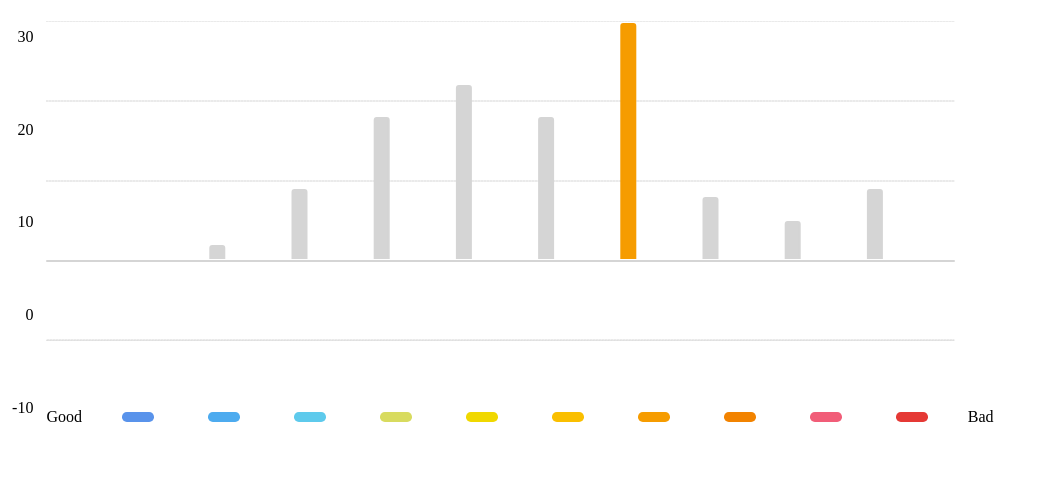
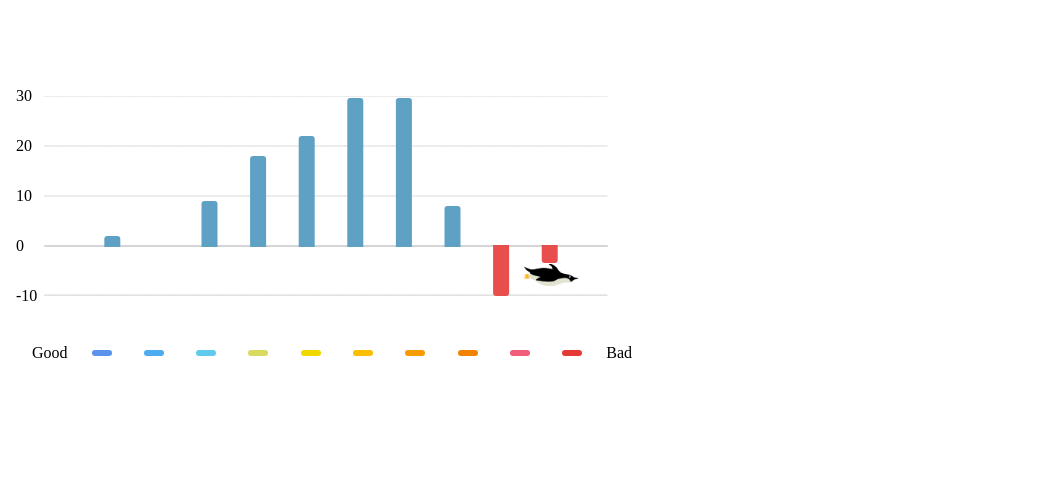
Before and after one commit to pedestriandeck/miraisedai, a plain HTML site: page bankapp/Views/graphTest.html in a window 1280 px wide. Shown: the whole page, without its empty margins (0-1044 px from the left). Drawn offline with Linux system fonts and the light colour scheme.

Commit message:
0208 graph

```diff
--- a/bankapp/Views/graphTest.html
+++ b/bankapp/Views/graphTest.html
@@ -4,12 +4,18 @@
 <head>
 	<meta charset="utf-8">
 	<meta name="viewport" content="width=device-width, initial-scale=1">
-	<title>グラフサンプル③</title>
+	<title>graph test</title>
 	<link rel="stylesheet" href="../bunk_files/p_css/graphTast.css">
 </head>
 
 <body>
 	<!-- グラフ③ -->
+	<div class="spacing">
+
+	</div>
+	<div class="box">
+		<img src="../bunk_files/p_image/penguin.png" alt="penguin" width="60px">
+	</div>
 	<div class="pt_graph03 pt_sample_container">
 		<div class="pt_graph03_canvasArea">
 			<canvas class="pt_graph03_canvas"></canvas>
--- a/bankapp/bunk_files/p_css/graphTast.css
+++ b/bankapp/bunk_files/p_css/graphTast.css
@@ -3,12 +3,12 @@
 table,
 td,
 th {
-    border: 0.1rem solid #595959;
+    border: 1px solid #595959;
 }
 
 td,
 th {
-    padding: 0.4rem 0.8rem;
+    padding: 4px 8px;
 }
 
 th {
@@ -17,17 +17,31 @@ th {
 
 /* プロトサンプル用CSS設定　終了 */
 
+.spacing {
+    padding: 40px;
+}
+
+.box {
+    display: inline-block;
+    /* background-color: #87a5f8; */
+    width: 60px;
+    height: 60px;
+    position: absolute;
+    top: 0;
+    left: 0;
+}
+
 /* キャンバスエリア */
 .pt_graph03 {
-    width: 59.2rem;
-    height: 20rem;
+    width: 600px;
+    height: 200px;
     position: relative;
 }
 
 /* キャンバスエリア */
 .pt_graph03_canvasArea {
     height: 100%;
-    padding: 0.8rem 0 2.4rem 2.4rem;
+    padding: 8px 0 24px 36px;
 }
 
 .pt_graph03_canvas {
@@ -39,11 +53,11 @@ th {
 .pt_graph03_XlabelArea {
     width: 100%;
     display: flex;
-    padding: 0.8rem 0 0 2.4rem;
+    padding: 8px 0 0 24px;
 }
 
 .pt_graph03_goodText {
-    padding-right: 0.8rem;
+    padding-right: 8px;
     flex-shrink: 0;
 }
 
@@ -60,13 +74,13 @@ th {
 }
 
 .pt_graph03_bar {
-    width: 2.0rem;
-    height: 0.6rem;
-    border-radius: 0.3rem;
+    width: 20px;
+    height: 6px;
+    border-radius: 3px;
 }
 
 .pt_graph03_badText {
-    padding-left: 0.8rem;
+    padding-left: 8px;
     flex-shrink: 0;
 }
 
@@ -74,18 +88,17 @@ th {
 .pt_graph03_YlabelArea {
     height: 100%;
     width: 100%;
-    padding: 0.8rem 0.8rem 2.4rem 0;
+    padding: 8px 8px 24px 0;
     position: absolute;
     top: 0;
-    right: 0;
+    left: 8px;
 }
 
 .pt_graph03_Ylabel {
-    height: 4.8rem;
+    height: 50px;
 }
 
-.pt_graph03_Ylabel>p {
-    display: flex;
-    justify-content: end;
+.yLabel {
+    margin: 0;
     transform: translateY(-50%);
 }
--- a/bankapp/bunk_files/p_css/graphTast.js
+++ b/bankapp/bunk_files/p_css/graphTast.js
@@ -5,11 +5,11 @@ const fileData = [{
             // 横軸の色とデータ
             "column": [
                 {
-                    "data": 0,
+                    "data": 2,
                     "color": "#5993EB"
                 },
                 {
-                    "data": 2,
+                    "data": 0,
                     "color": "#4DABEF"
                 },
                 {
@@ -25,7 +25,7 @@ const fileData = [{
                     "color": "#F0D800"
                 },
                 {
-                    "data": 18,
+                    "data": 40,
                     "color": "#FABF00"
                 },
                 {
@@ -37,11 +37,11 @@ const fileData = [{
                     "color": "#F28300"
                 },
                 {
-                    "data": 5,
+                    "data": -10,
                     "color": "#F15D78"
                 },
                 {
-                    "data": 9,
+                    "data": -3,
                     "color": "#E53935"
                 }
             ],
@@ -67,8 +67,7 @@ const fileData = [{
             "graph": [
                 {
                     "min": -10,
-                    "max": 30,
-                    "currentValue": 7
+                    "max": 30
                 }
             ]
         }
@@ -98,7 +97,7 @@ function createGraph03(jsonData, target) {
     // 縦軸のデータの個数分繰り返す
     for (let i = 0; i < jsonData.row.length; i++) {
         // 値が0の要素か判定
-        if (jsonData.row[i].label == 20) {
+        if (jsonData.row[i].label == Number(jsonData.row[jsonData.row.length - 1].label) + Number(jsonData.row[0].label)) {
             // 0の横線は太さが2pxで、線端がroundのため1px調整
             drawStrokeLine(context, 1, heightPerOne * (jsonData.row[i].label - jsonData.graph[0].min), width - 1, heightPerOne * (jsonData.row[i].label - jsonData.graph[0].min), '#D5D5D5', 2, 'round', false);
         } else {
@@ -118,26 +117,41 @@ function createGraph03(jsonData, target) {
     // 横軸のデータの個数分繰り返す
     for (let i = 0; i < jsonData.column.length; i++) {
         let color;
-        // 現在値がi+1と同じか判定
-        if ((i + 1) == jsonData.graph[0].currentValue) {
-            // 同じ場合、該当の色を設定
-            color = jsonData.column[i].color;
-        } else {
-            color = '#D5D5D5';
+        // 正の値なら青に、負の値なら赤に設定
+        if (jsonData.column[i].data > 0) {
+            color = '#5ea1c5';
+        } else if (jsonData.column[i].data < 0) {
+            color = '#e84f4c';
         }
 
         // 棒グラフの縦軸の座標（Y座標）
         let Ycoordinate = heightPerOne * (jsonData.graph[0].max - jsonData.column[i].data);
-        // データが最大値か判定
-        if (jsonData.column[i].data == jsonData.graph[0].max) {
+        // データが最大値以上か判定
+        if (jsonData.column[i].data > jsonData.graph[0].max - 2) {
+            // 上限値に設定
             // グラフが一番上の横線と重ならないように2px調整
-            Ycoordinate = Ycoordinate + 2;
+            Ycoordinate = 2;
+        }
+        // データが最小値以下か判定
+        if (jsonData.column[i].data < jsonData.graph[0].min + 2) {
+            // 下限値に設定
+            // グラフが一番下の横線と重ならないように2px調整
+            Ycoordinate = 198;
         }
 
         // データが0以外の場合、棒グラフの線を描画する
         if (jsonData.column[i].data != 0) {
             // 2pxで描画するため7px調整、横線に重ならないように調整（1と3の部分）
-            drawTwoCornerRoundedLine(context, XCoordinate[i] + 7, heightPerOne * (jsonData.row[3].label - jsonData.graph[0].min) - 3, XCoordinate[i] - 7, Ycoordinate + 1, 2, color, color, 2, false);
+            drawTwoCornerRoundedLine(context, XCoordinate[i] + 7, heightPerOne * (jsonData.row[3].label - jsonData.graph[0].min), XCoordinate[i] - 7, Ycoordinate + 1, 2, color, color, 2, false);
+        }
+        console.log(XCoordinate[i] - 7 + 'px', Ycoordinate + 1 + 'px');
+        const box = document.getElementsByClassName('box')[0];
+        if (jsonData.column[i].data >= 0) {
+            box.style.top = Ycoordinate + 50 + 'px';
+            box.style.left = XCoordinate[i] + 15 + 'px';
+        } else if (jsonData.column[i].data < 0) {
+            box.style.top = Ycoordinate + 80 + 'px';
+            box.style.left = XCoordinate[i] + 15 + 'px';
         }
     }
 }
@@ -272,7 +286,7 @@ function createGraph03_Element(jsonData, target) {
 
         // タイポ
         let Ylabel_typo = document.createElement('p');
-        Ylabel_typo.className = 'c_typo_headerXXS c_typo_BLK8 c_typo_align_right';
+        Ylabel_typo.className = 'yLabel';
         Ylabel_typo.innerText = jsonData.row[i].label;
 
         Ylabel.appendChild(Ylabel_typo);
@@ -281,33 +295,18 @@ function createGraph03_Element(jsonData, target) {
     target.appendChild(YlabelArea);
 }
 
-// =====Element位置設定======================================================
-// target：対象グラフ
-// ==========================================================================
-function setGraph03_Element(target) {
-    let rootfont = document.documentElement.style.fontSize.replace('px', '');
-    if (rootfont == '') {
-        rootfont = getComputedStyle(document.documentElement).fontSize.replace('px', '');
-    }
-    let graph03_canvas = target.getElementsByClassName('pt_graph03_canvas')[0];
-    // 縦軸ラベルの位置設定
-    target.getElementsByClassName('pt_graph03_YlabelArea')[0].style.right = graph03_canvas.offsetWidth / rootfont + 'rem';
-}
-
 const graph03 = document.getElementsByClassName('pt_graph03');
 // ページ読み込み時にイベント登録
 window.addEventListener('DOMContentLoaded', function () {
     // グラフ生成処理呼び出し
     for (let i = 0; i < graph03.length; i++) {
         createGraph03_Element(fileData[0].graphData[i], graph03[i]);
-        setGraph03_Element(graph03[i]);
         createGraph03(fileData[0].graphData[i], graph03[i]);
     }
 });
 // リサイズ時にイベント登録
 window.addEventListener('resize', function () {
     for (let i = 0; i < graph03.length; i++) {
-        setGraph03_Element(graph03[i]);
         createGraph03(fileData[0].graphData[i], graph03[i]);
     }
 });
```
